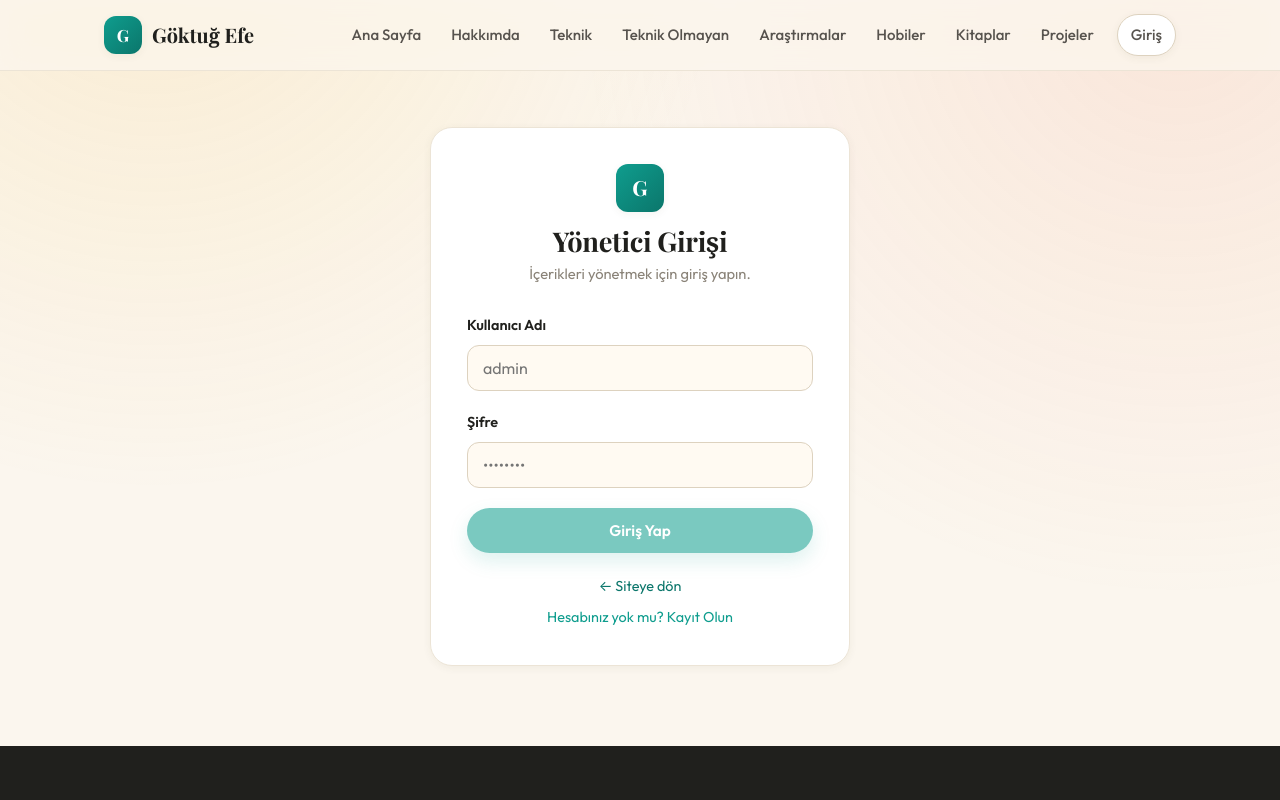
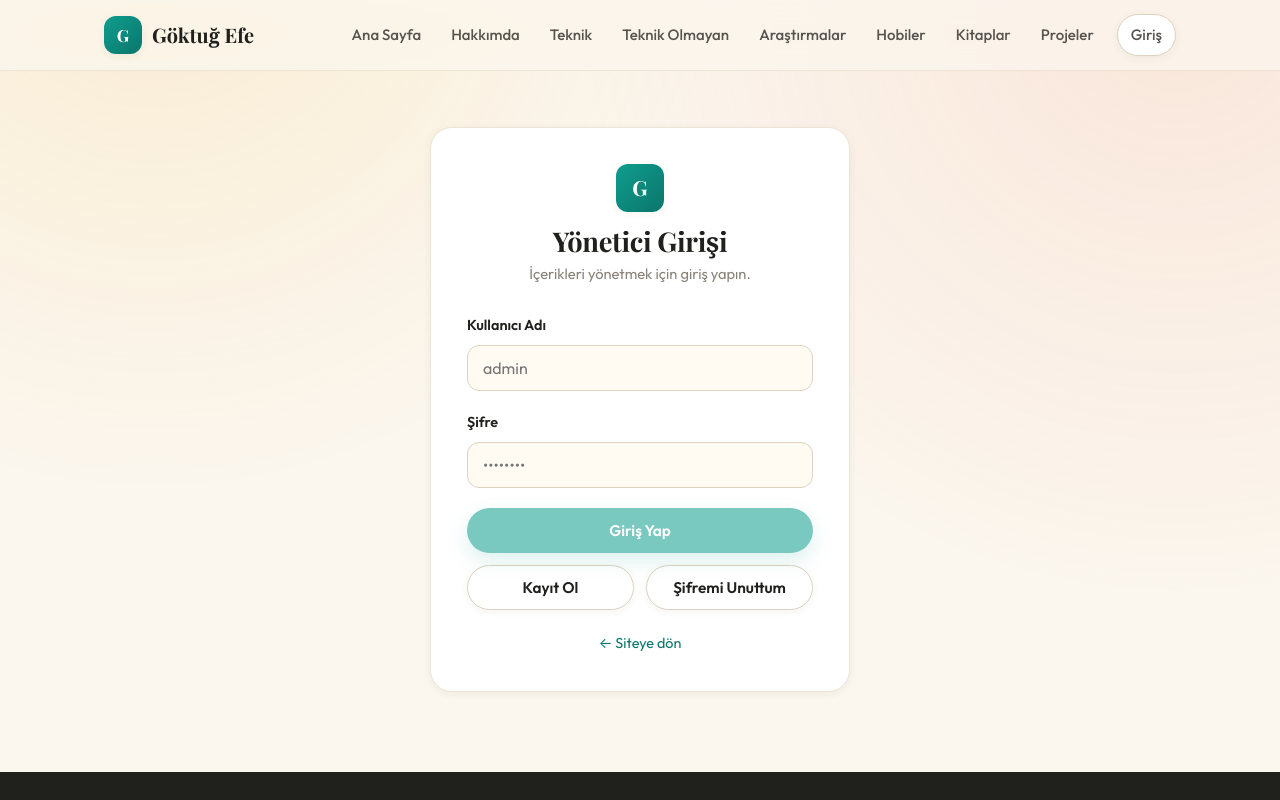
Before and after one commit to gefe35/Web_Final_Projesi, an Angular app in the folder frontend/: page /giris in a window 1280 px wide. Shown: the top 800 px of the page. Built offline with nearby package versions, Linux system fonts and the light colour scheme; a web font is replaced by a local one.

Commit message:
feat: add register and forgot password buttons to login

```diff
--- a/frontend/src/app/pages/login.component.ts
+++ b/frontend/src/app/pages/login.component.ts
@@ -32,11 +32,15 @@ import { AuthService } from '../services/auth.service';
           <button type="submit" class="btn btn-primary btn-block" [disabled]="loginForm.invalid || isLoading">
             {{ isLoading ? 'Giriş yapılıyor…' : 'Giriş Yap' }}
           </button>
+
+          <div style="display: grid; grid-template-columns: 1fr 1fr; gap: 12px; margin-top: 12px;">
+            <button type="button" class="btn btn-ghost btn-block" routerLink="/kayit-ol">Kayıt Ol</button>
+            <button type="button" class="btn btn-ghost btn-block" (click)="forgotPassword()">Şifremi Unuttum</button>
+          </div>
         </form>
 
         <p class="center" style="margin: 22px 0 0; display: flex; flex-direction: column; gap: 8px;">
           <a routerLink="/" style="font-size: .9rem;">← Siteye dön</a>
-          <a routerLink="/kayit-ol" style="font-size: .9rem; color: var(--primary);">Hesabınız yok mu? Kayıt Olun</a>
         </p>
       </div>
     </div>
@@ -69,4 +73,8 @@ export class LoginComponent {
       },
     });
   }
+
+  forgotPassword(): void {
+    alert('Şifre sıfırlama özelliği yakında eklenecektir.');
+  }
 }
```
